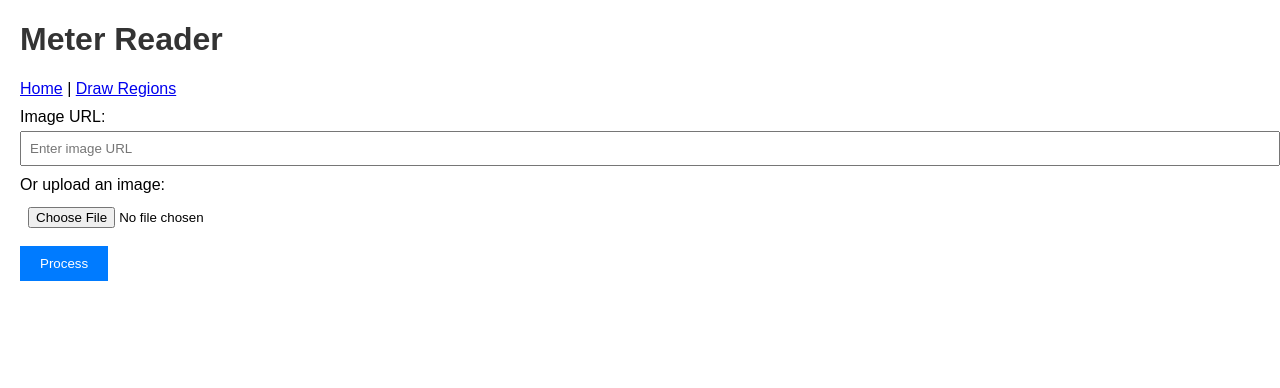
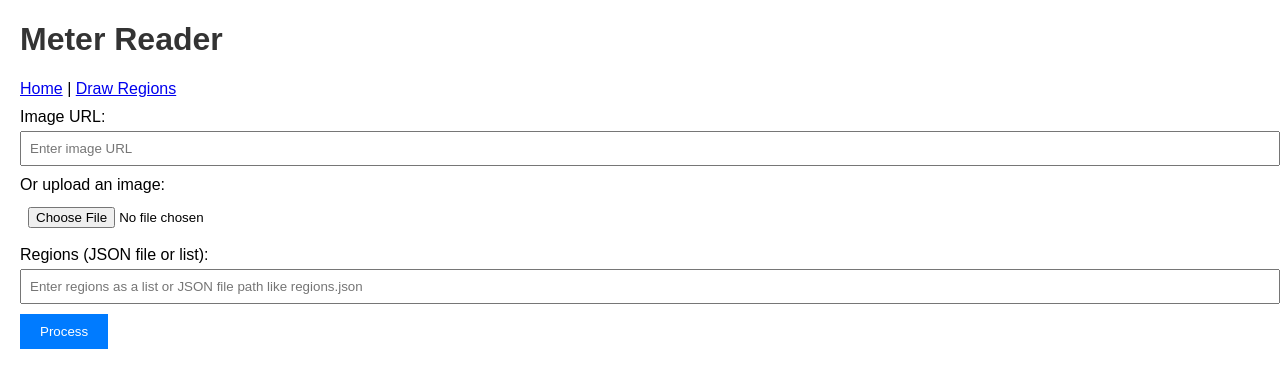
Before and after one commit to nliaudat/meter-reader, a Flask app: page / in a window 1280 px wide. Shown: the top 388 px of the page. Run offline with Flask 3, Linux system fonts and the light colour scheme.

Commit message:
Add files via upload

```diff
--- a/flask_meter_reader/templates/index.html
+++ b/flask_meter_reader/templates/index.html
@@ -18,6 +18,9 @@
         <br>
         <label for="image_file">Or upload an image:</label>
         <input type="file" id="image_file" name="image_file">
+        <br>
+        <label for="regions_source">Regions (JSON file or list):</label>
+        <input type="text" id="regions_source" name="regions_source" placeholder="Enter regions as a list or JSON file path like regions.json">
         <br>
         <button type="submit" aria-label="Process Image">Process</button>
     </form>
@@ -55,10 +58,18 @@
         function validateForm() {
             const imageUrl = document.getElementById("image_url").value;
             const imageFile = document.getElementById("image_file").files[0];
+            const regionsSource = document.getElementById("regions_source").value;
+
             if (!imageUrl && !imageFile) {
                 alert("Please provide an image URL or upload a file.");
                 return false;
             }
+
+            if (!regionsSource) {
+                alert("Please provide regions as a list or JSON file path.");
+                return false;
+            }
+
             return true;
         }
     </script>
```
